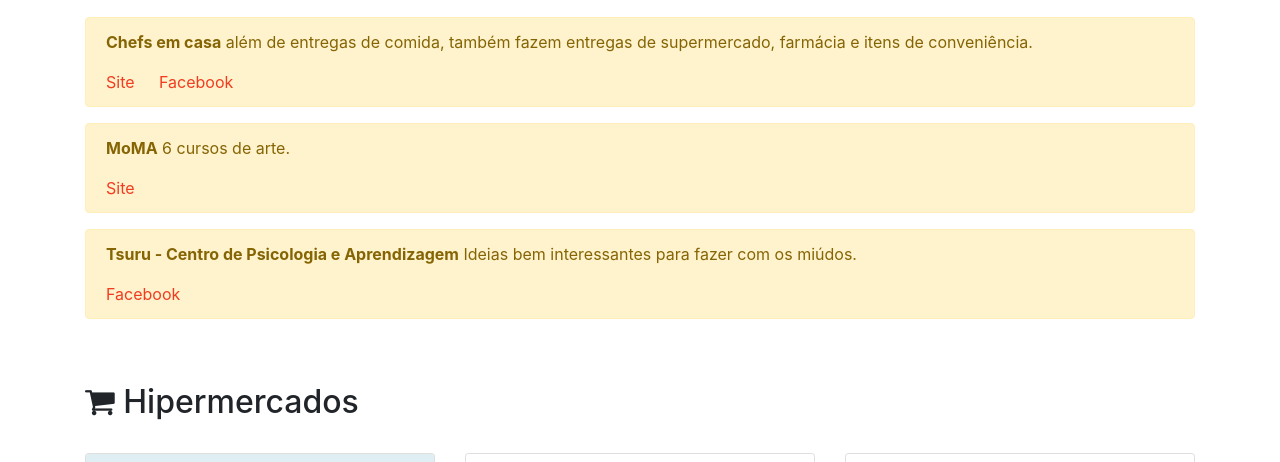
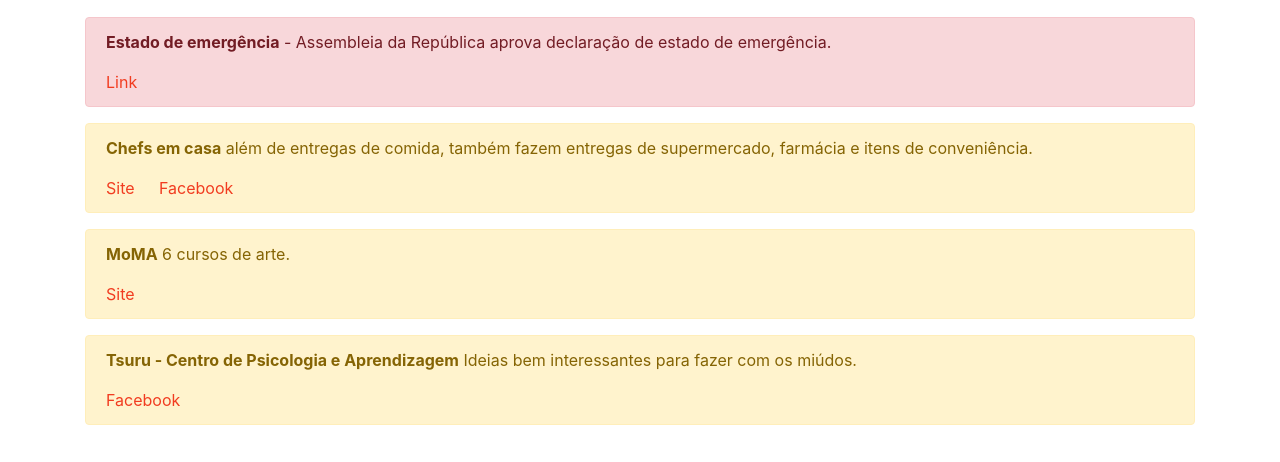
Before and after one commit to fiqueemcasa/fiqueemcasa, a website: page index.html in a window 1280 px wide. Shown: the part 638-1100 px from the top of the page. Drawn offline with nearby package versions, Linux system fonts and the light colour scheme.

Commit message:
update estado de emergência

```diff
--- a/index.html
+++ b/index.html
@@ -169,6 +169,12 @@
 				</div>
 			</div>
 			<div class="row">
+				<div class="col-12">
+					<div class="alert alert-danger" role="alert">
+						<p><strong>Estado de emergência</strong> - Assembleia da República aprova declaração de estado de emergência.</p>
+						<a target="_blank" href="https://24.sapo.pt/atualidade/artigos/covid-19-assembleia-da-republica-aprova-declaracao-do-estado-de-emergencia" class="card-link">Link</a>
+					</div>
+				</div>
 				<div class="col-12">
 					<div class="alert alert-warning" role="alert">
 						<p><strong>Chefs em casa</strong> além de entregas de comida, também fazem entregas de supermercado, farmácia e itens de conveniência.</p>
```
